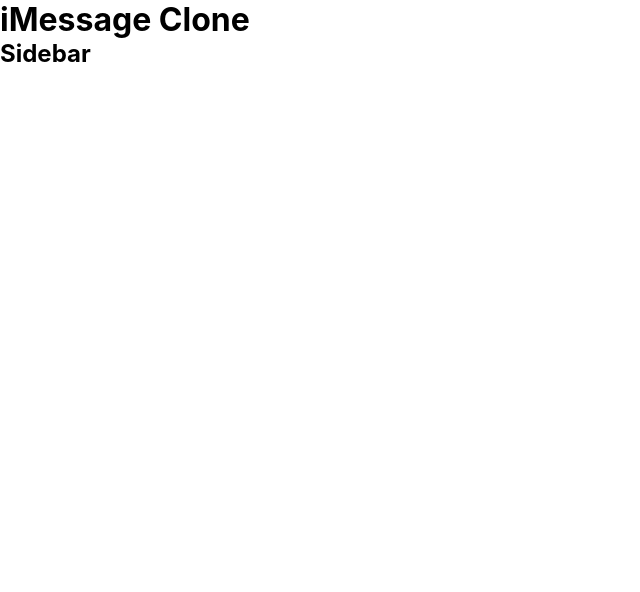
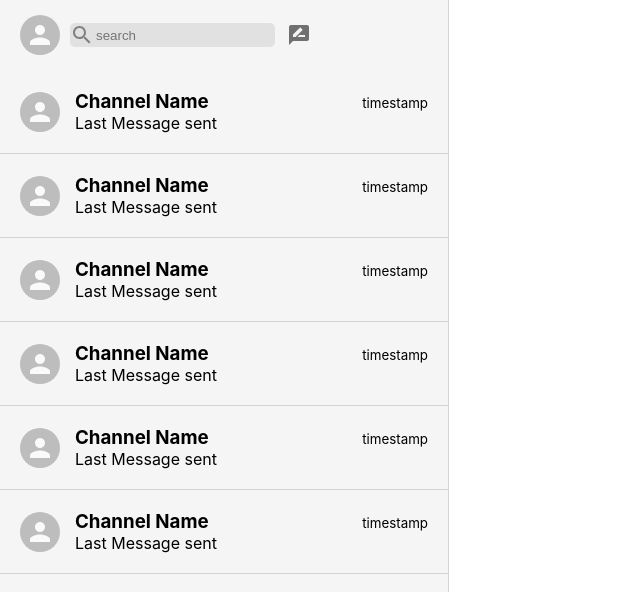
Before and after one commit to u-uysal/iMessage, a React (Create React App) app: page / in a window 1280 px wide. Shown: the top 592 px of the page, without its empty margins (0-640 px from the left). Built offline with nearby package versions, Linux system fonts and the light colour scheme.

Commit message:
create sidebarChat section

```diff
--- a/package.json
+++ b/package.json
@@ -3,6 +3,8 @@
   "version": "0.1.0",
   "private": true,
   "dependencies": {
+    "@material-ui/core": "^4.11.0",
+    "@material-ui/icons": "^4.9.1",
     "@reduxjs/toolkit": "^1.1.0",
     "@testing-library/jest-dom": "^4.2.4",
     "@testing-library/react": "^9.3.2",
--- a/src/App.css
+++ b/src/App.css
@@ -0,0 +1,3 @@
+.app {
+  display: flex;
+}
--- a/src/App.js
+++ b/src/App.js
@@ -6,7 +6,7 @@
 function App() {
   return (
     <div className="App">
-      <h1>iMessage Clone</h1>
+
       <Imessage />
     </div>
   );
--- a/src/components/Sidebar.css
+++ b/src/components/Sidebar.css
@@ -0,0 +1,48 @@
+.sidebar {
+    width: 35%;
+    height: 100vh;
+    display: flex;
+    flex-direction: column;
+    background:#f5f5f5 ;
+    border-right:  1px solid lightgray;
+}
+.sidebar__header {
+    display: flex;
+    align-items: center;
+    padding: 10px;
+    height: 50px;
+}
+.sidebar__avatar {
+    cursor: pointer;
+    margin: 10px;
+}
+
+.sidebar__input {
+    display: flex;
+    align-items: center;
+    justify-content: center;
+    background-color: #e1e1e1;
+    color: gray;
+    border-radius: 5px;
+}
+
+.sidebar__input > input {
+    border: none;
+    background:transparent ;
+    outline: none;
+}
+.sidebar__chat {
+    overflow: scroll;
+}
+
+/* Hide scrollbar for Chrome,Safari and Opera */
+.sidebar__chat::-webkit-scrollbar {
+    display: none;
+}
+
+/* Hide scrollbar for IE,EDGE and FIREFOX */
+
+.sidebar__chat {
+    -ms-overflow-style: none;
+    scrollbar-width: none;
+}
--- a/src/components/Sidebar.js
+++ b/src/components/Sidebar.js
@@ -1,12 +1,30 @@
 import React from 'react'
+import SidebarChat from "./SidebarChat"
+import { Avatar, IconButton } from "@material-ui/core"
 import "./Sidebar.css"
+import SearchIcon from "@material-ui/icons/Search"
+import RateReviewIcon from '@material-ui/icons/RateReview';
 
 function Sidebar() {
     return (
         <div className='sidebar'>
-            <h2>Sidebar</h2>
-            <div className="sidebar__header"></div>
-            <div className="sidebar__chat"></div>
+
+            <div className="sidebar__header">
+                <Avatar className='sidebar__avatar' />
+                <div className="sidebar__input">
+                    <SearchIcon />
+                    <input placeholder="search" />
+                </div>
+                <IconButton variant='outlined' className="sidebar__inputButton"><RateReviewIcon /></IconButton>
+            </div>
+            <div className="sidebar__chat">
+                <SidebarChat />
+                <SidebarChat />
+                <SidebarChat />
+                <SidebarChat />
+                <SidebarChat />
+                <SidebarChat />
+            </div>
         </div>
     )
 }
--- /dev/null
+++ b/src/components/SidebarChat.css
@@ -0,0 +1,23 @@
+.sidebarChat {
+    display: flex;
+    align-items: center;
+    padding: 20px;
+    border-bottom: 1px solid lightgray;
+    cursor: pointer;
+}
+.sidebarChat:hover {
+    color:white;
+    background-color: #3e93fd;
+}
+.sidebarChat__info {
+    margin-left: 15px;
+    position: relative;
+    width: 100%;
+
+}
+
+.sidebarChat__info > small {
+    position: absolute;
+    top:5px;
+    right: 0;
+}
--- /dev/null
+++ b/src/components/SidebarChat.js
@@ -0,0 +1,18 @@
+import React from 'react'
+import "./SidebarChat.css"
+import { Avatar } from "@material-ui/core"
+
+function SidebarChat() {
+    return (
+        <div className="sidebarChat">
+            <Avatar />
+            <div className="sidebarChat__info">
+                <h3>Channel Name</h3>
+                <p>Last Message sent</p>
+                <small>timestamp</small>
+            </div>
+        </div>
+    )
+}
+
+export default SidebarChat
```
Also changed, not shown: 1 other file (tests, documents, lock files or other folders).
